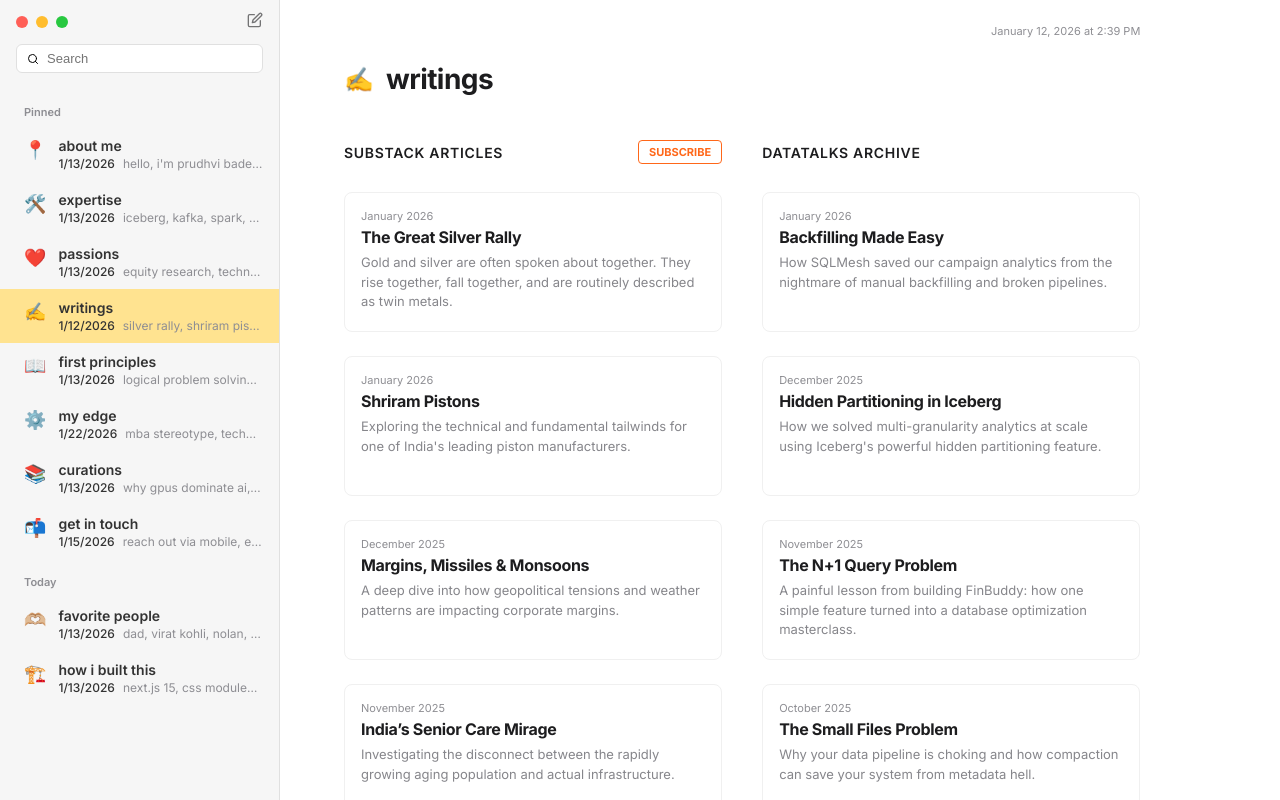
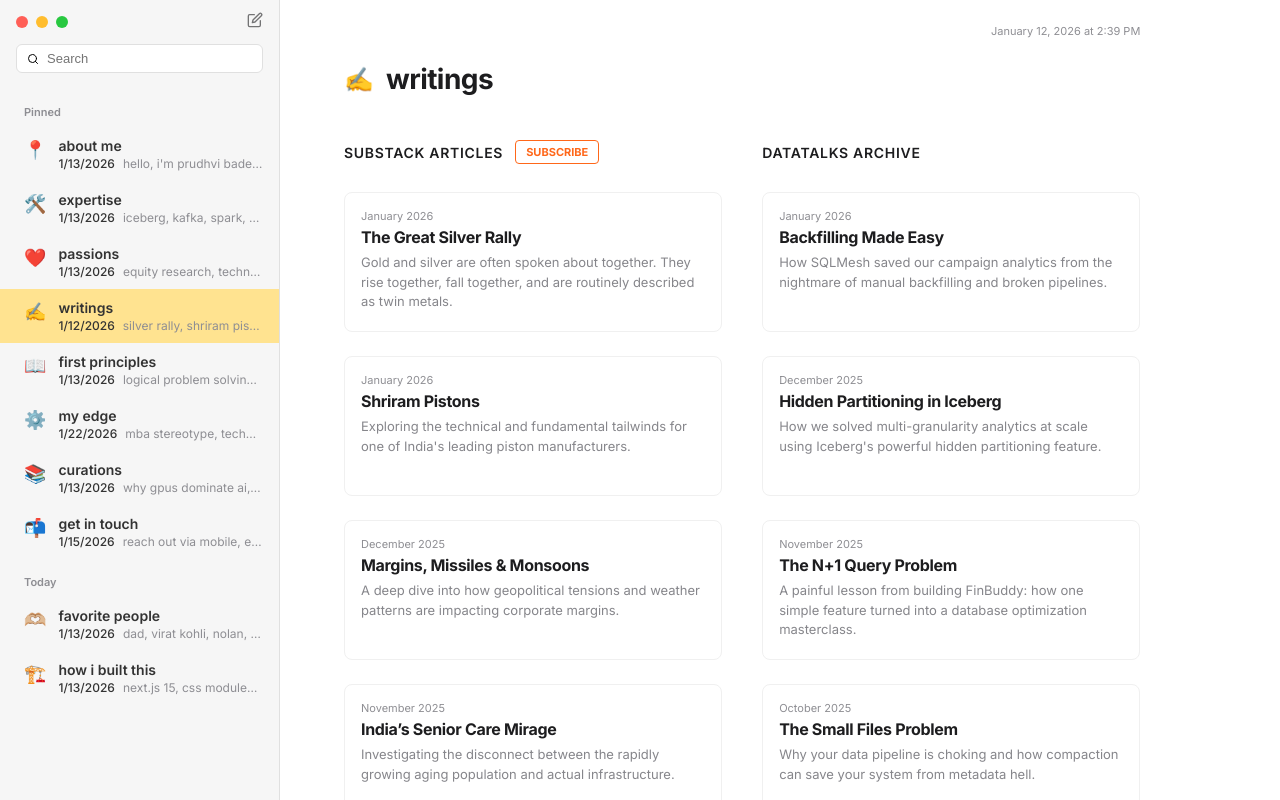
Before and after one commit to PrudhviBade/myprofile, a Next.js app: page /writings in a window 1280 px wide. Built offline with nearby package versions, Linux system fonts and the light colour scheme.

Commit message:
Refine subscribe button positioning

```diff
--- a/src/app/writings/page.tsx
+++ b/src/app/writings/page.tsx
@@ -72,7 +72,7 @@ export default function Writing() {
             }}>
                 {/* Substack Section */}
                 <section>
-                    <div style={{ height: '32px', display: 'flex', alignItems: 'center', justifyContent: 'space-between', marginBottom: '24px' }}>
+                    <div style={{ height: '32px', display: 'flex', alignItems: 'center', gap: '12px', marginBottom: '24px' }}>
                         <h2 style={{ fontSize: '14px', fontWeight: 600, textTransform: 'uppercase', color: 'var(--text-primary)', letterSpacing: '0.05em', margin: 0 }}>
                             Substack Articles
                         </h2>
```
